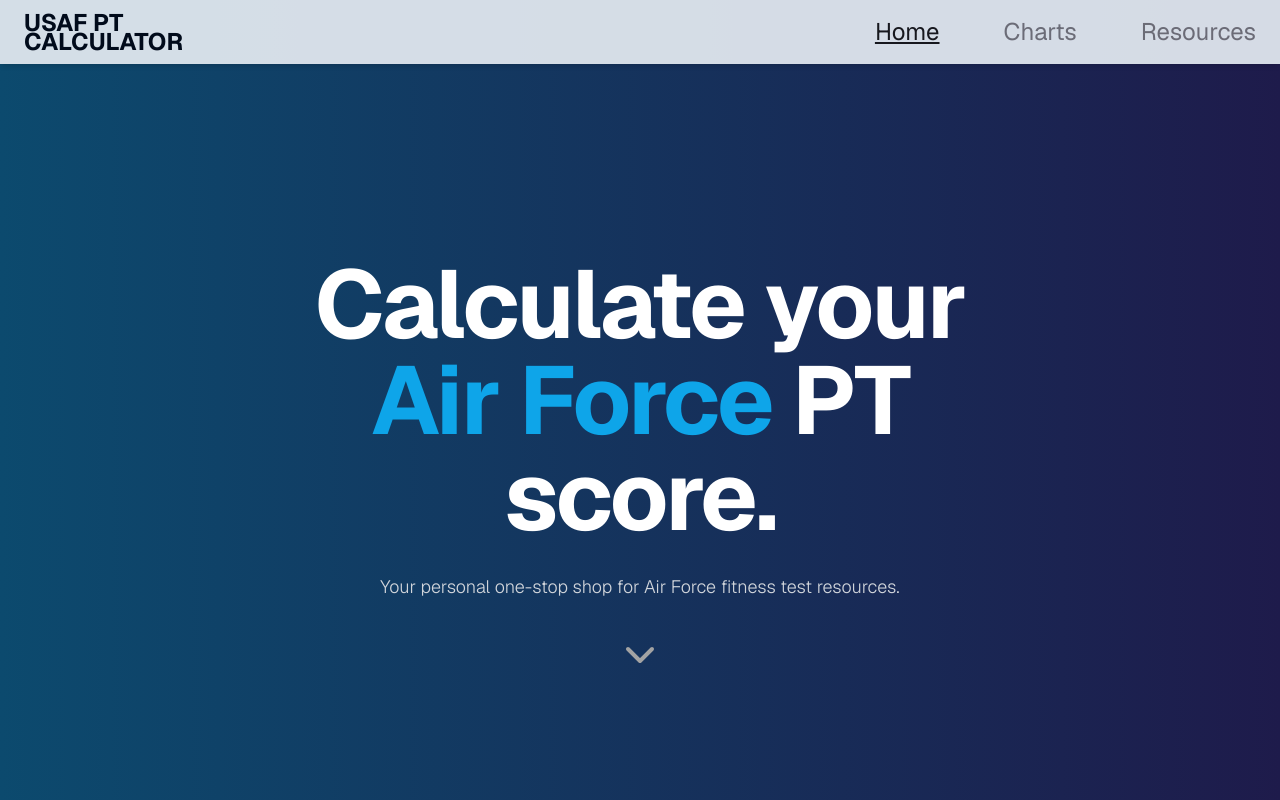
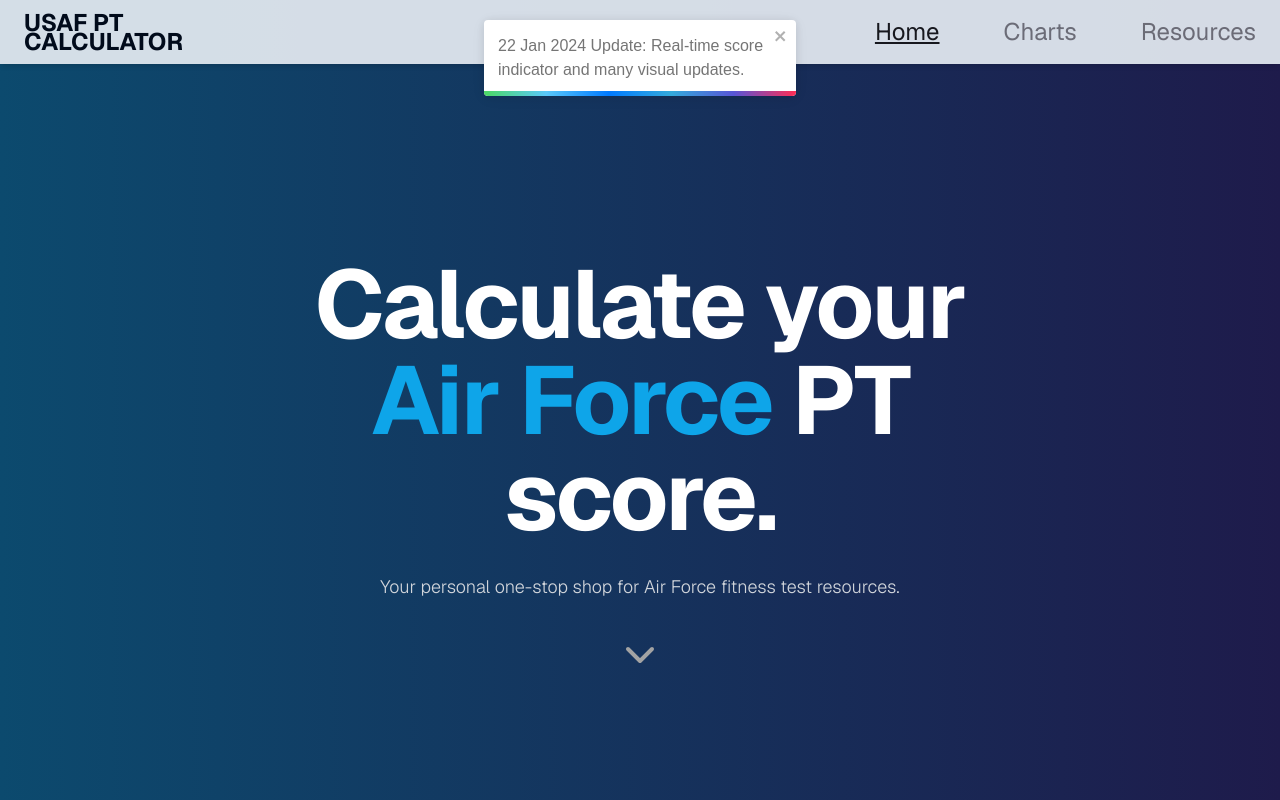
Before and after one commit to ronnieima/usaf-pt-calculator, a Next.js app: page / in a window 1280 px wide. Shown: the top 800 px of the page. Built offline with nearby package versions, Linux system fonts and the light colour scheme; what next-cloudinary, tailwindcss-animated would draw is missing.

Commit message:
add toast

```diff
--- /dev/null
+++ b/app/_components/toast-provider.tsx
@@ -0,0 +1,7 @@
+"use client";
+import React from "react";
+import { ToastContainer } from "react-toastify";
+
+export default function ToastProvider() {
+  return <ToastContainer />;
+}
--- a/app/_components/ui/(form)/FormCard.tsx
+++ b/app/_components/ui/(form)/FormCard.tsx
@@ -6,6 +6,8 @@ import {
   CardTitle,
 } from "@/app/_components/ui/(shadcn)/card";
 import MainForm from "./MainForm";
+import { toast } from "react-toastify";
+import { useEffect } from "react";
 
 const FormCard = () => {
   return (
--- a/app/_components/ui/(form)/MainForm.tsx
+++ b/app/_components/ui/(form)/MainForm.tsx
@@ -12,12 +12,15 @@ import {
 import { useFormStore } from "@/app/stores/store";
 import { DevTool } from "@hookform/devtools";
 import { FormProvider, useForm } from "react-hook-form";
+import { toast } from "react-toastify";
+import "react-toastify/dist/ReactToastify.css";
 import AgeGroupSelect from "./(controls)/AgeGroupSelect";
 import ExerciseFields from "./(controls)/ExerciseFields";
 import FormButtons from "./(controls)/FormButtons";
 import GenderRadio from "./(controls)/GenderRadioButtons";
 import Score from "./(score)/Score";
 import ScoreChartLink from "./ScoreChartLink";
+import { useEffect } from "react";
 
 export type FormType = {
   gender: string;
@@ -31,6 +34,18 @@ export type FormType = {
 };
 
 export default function MainForm() {
+  useEffect(() => {
+    const notify = () =>
+      toast(
+        "22 Jan 2024 Update: Real-time score indicator and many visual updates.",
+        {
+          position: toast.POSITION.TOP_CENTER,
+          autoClose: 6000,
+        },
+      );
+    notify();
+  }, []);
+
   const methods = useForm<FormType>({
     mode: "onChange",
     reValidateMode: "onChange",
--- a/app/layout.tsx
+++ b/app/layout.tsx
@@ -1,12 +1,13 @@
 import "./globals.css";
 
+import { GeistSans } from "geist/font";
+import { Metadata } from "next";
 import { getCldOgImageUrl } from "next-cloudinary";
 import Script from "next/script";
 import "react-toastify/dist/ReactToastify.css";
+import ToastProvider from "./_components/toast-provider";
 import NavBar from "./_components/ui/(navbar)/NavBar";
 import Footer from "./_components/ui/Footer";
-import { GeistSans } from "geist/font";
-import { Metadata } from "next";
 
 export const metadata: Metadata = {
   title: {
@@ -64,6 +65,7 @@ export default function RootLayout({
         ></Script>
       </head>
       <body className="bg-gradient-to-r from-sky-900  to-indigo-950">
+        <ToastProvider />
         <NavBar />
         {children}
         <Footer />
```
